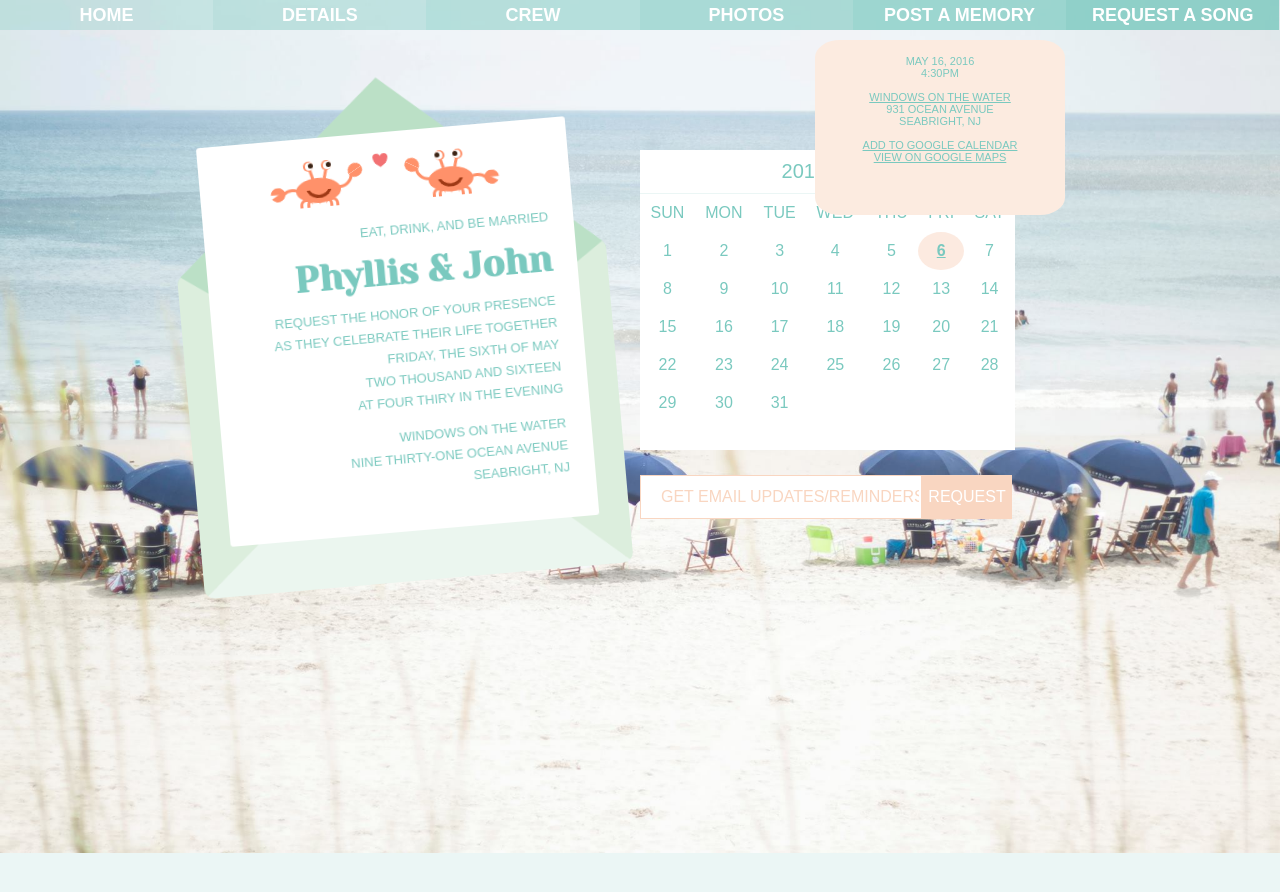
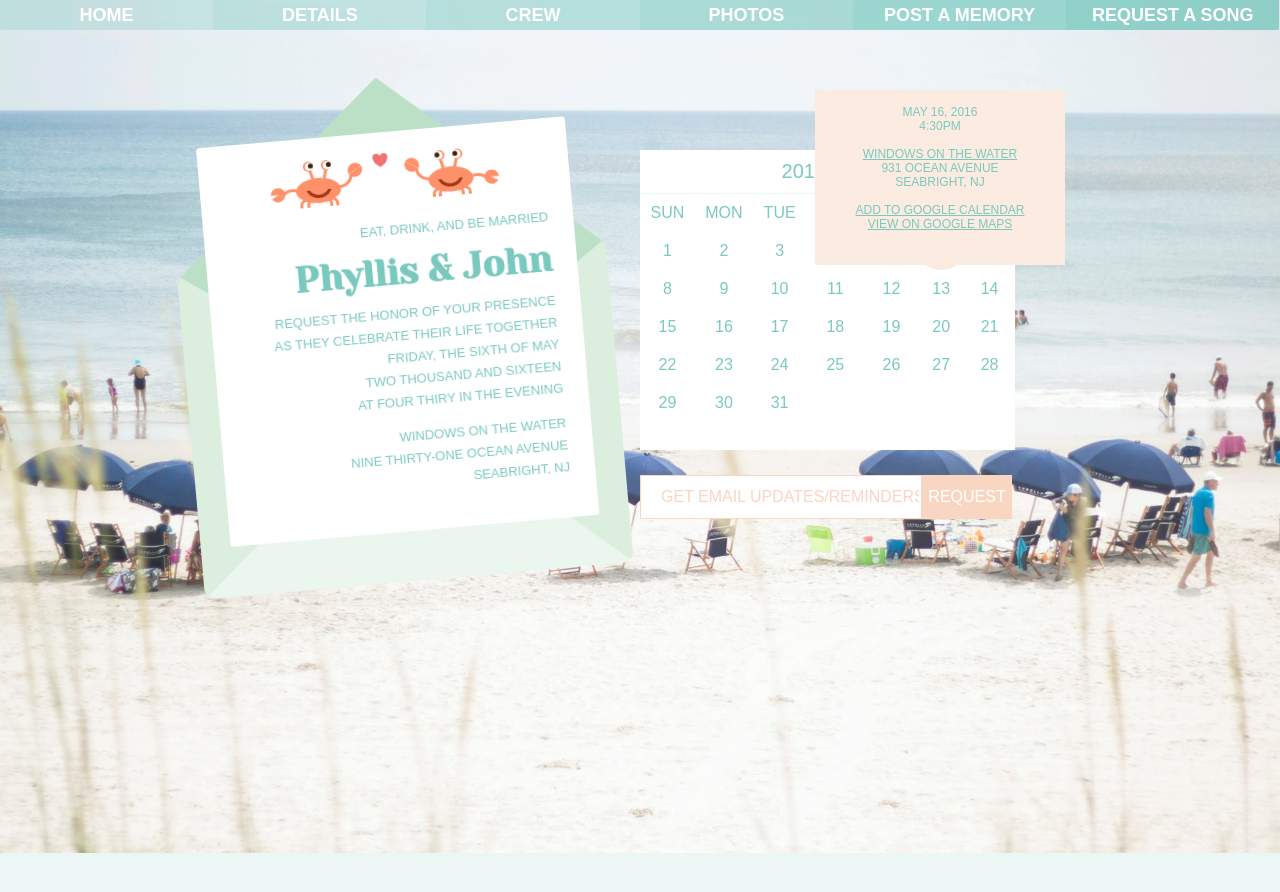
Before and after one commit to phyllisandjohn/phyllisandjohn.github.io, a Jekyll site: the page details/index.html, which Jekyll copies as it is, in a window 1280 px wide. Shown: the top 892 px of the page. Built offline with Jekyll 4.4.1, drawn with Linux system fonts in a browser that asks for light colours.

Commit message:
Update index.html

```diff
--- a/details/index.html
+++ b/details/index.html
@@ -115,13 +115,13 @@ td {
 	position: absolute;
 	left: 50%;
 	margin-left: 175px;
-	margin-top: 40px;
+	margin-top: 90px;
 	text-align: center;
 	background: #FCEBE0;
 	width: 250px;
 	height: 160px;
-	border-radius: 10%;
-	font-size: 11px;
+	border-radius: 10ox;
+	font-size: 12px;
 }
 
 a:visited {
```
